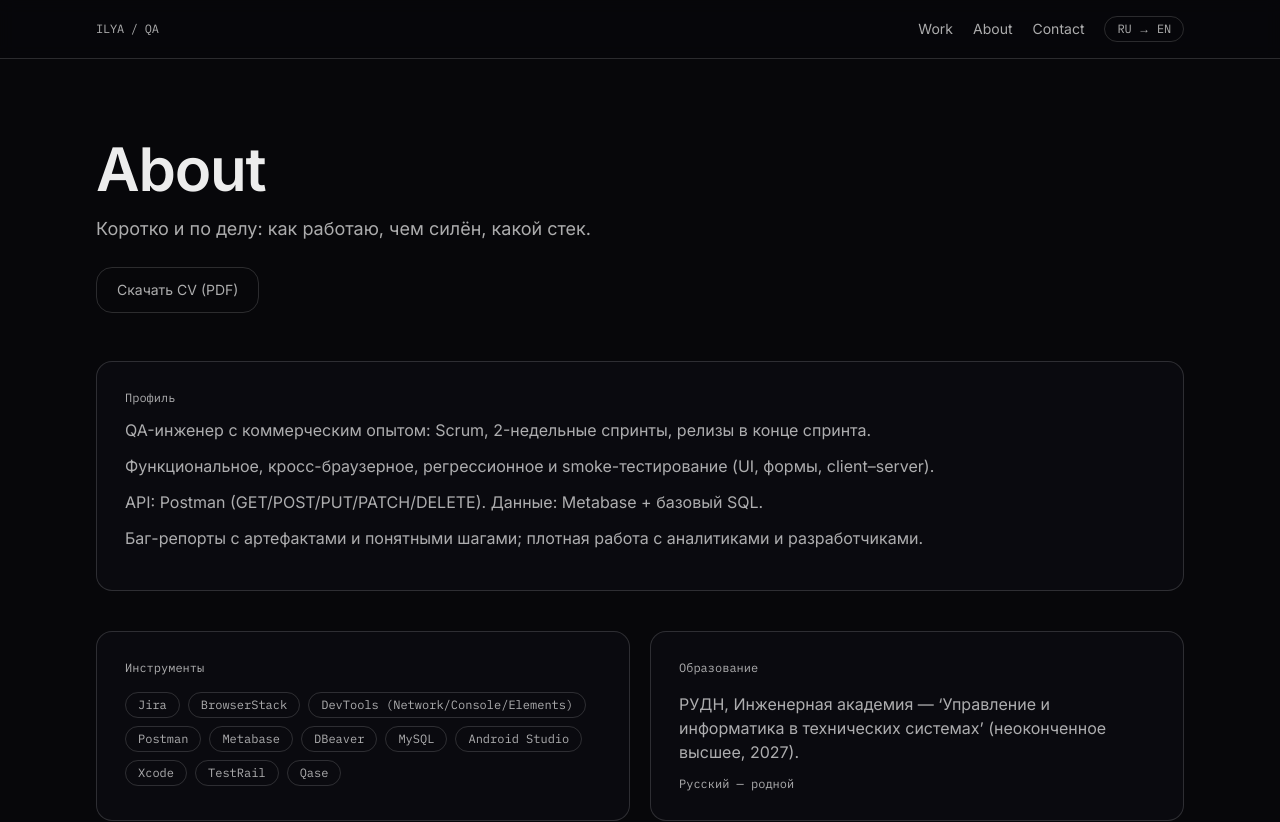
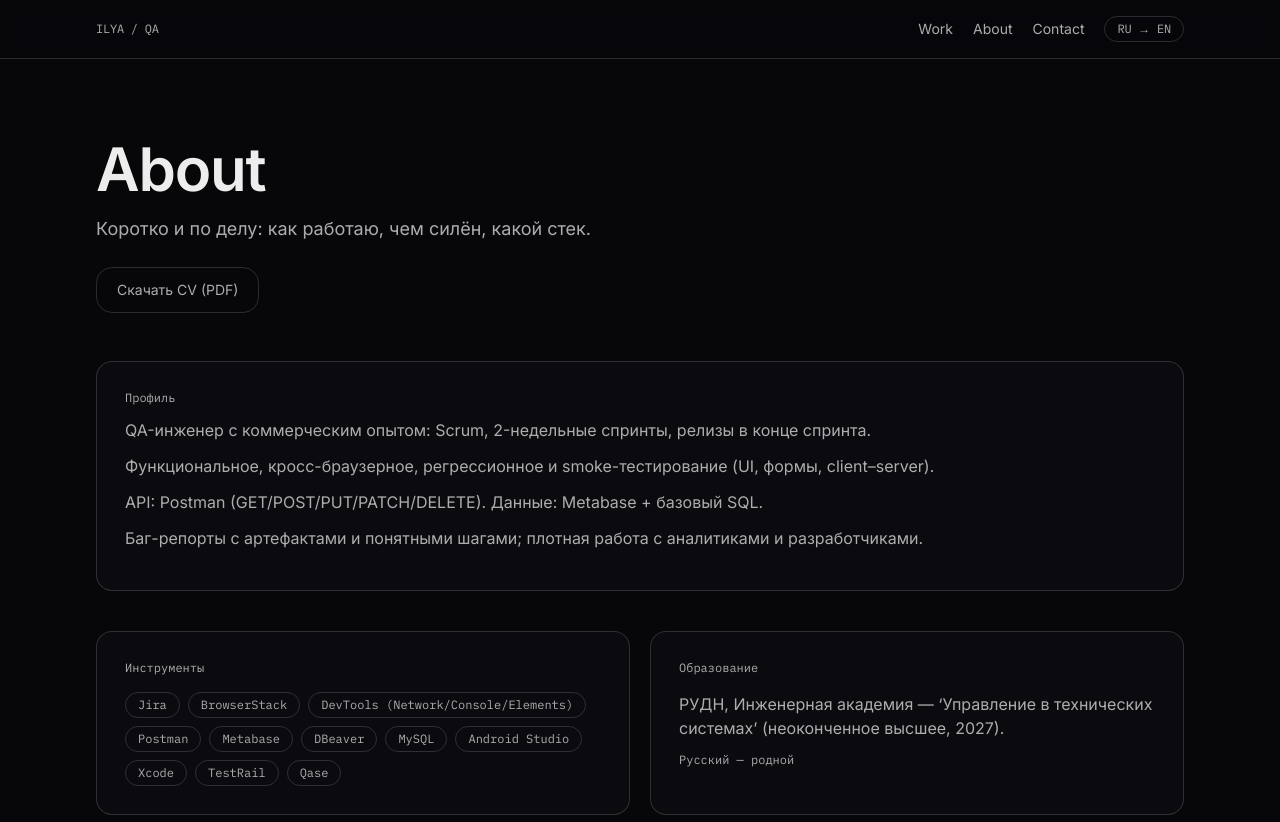
Before and after one commit to ilyydcku/ilya-qa-portfolio, a Next.js app: page /about in a window 1280 px wide. Shown: the top 822 px of the page. Built offline with nearby package versions, Linux system fonts and the light colour scheme.

Commit message:
Update education and languages

```diff
--- a/content/profile.ts
+++ b/content/profile.ts
@@ -59,7 +59,7 @@ export const profile = {
     { label: { ru: "Soft skills", en: "Soft skills" }, items: ["работа в команде", "внимательность к деталям", "грамотная коммуникация"] },
   ],
   education: {
-    ru: "РУДН, Инженерная академия — ‘Управление и информатика в технических системах’ (неоконченное высшее, 2027).",
+    ru: "РУДН, Инженерная академия — ‘Управление в технических системах’ (неоконченное высшее, 2027).",
     en: "RUDN University, Engineering Academy — ‘Control and Informatics in Technical Systems’ (incomplete higher education, 2027).",
   },
   experienceNote: {
```
